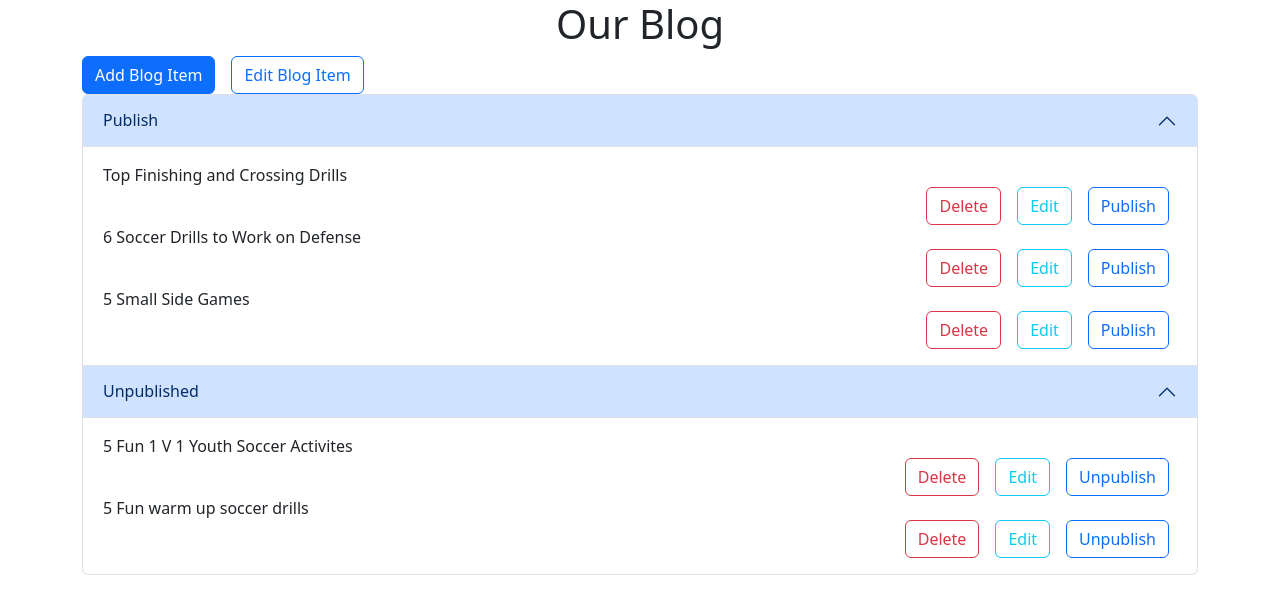
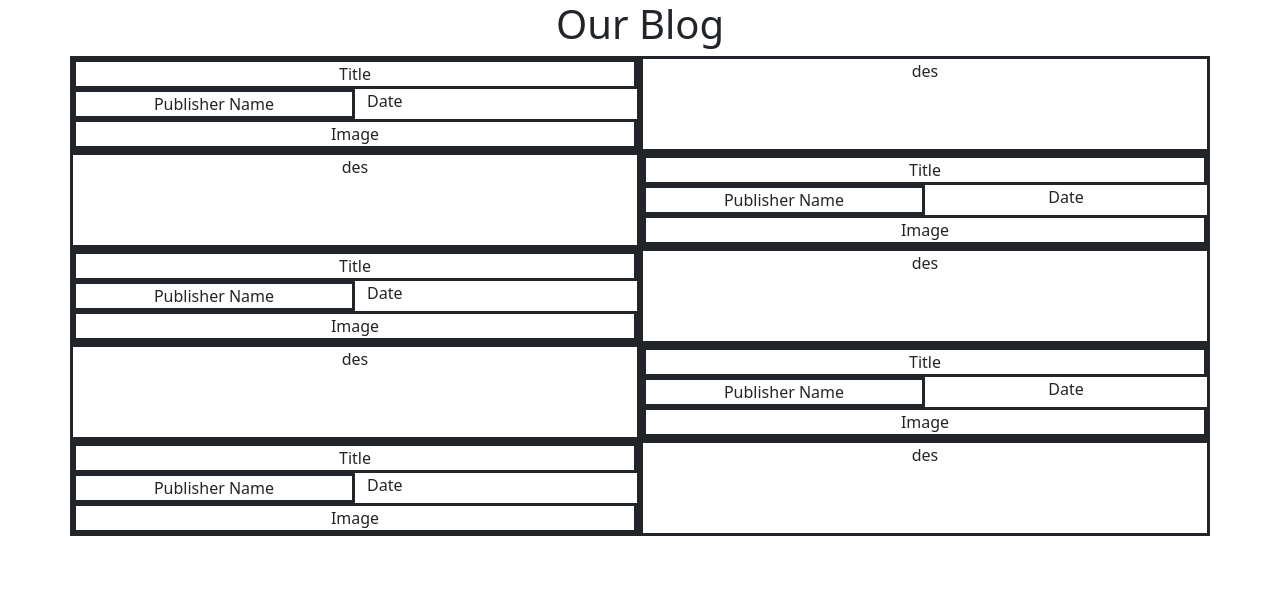
Before and after one commit to AmirSmith413/BlogFrontL, a React (Vite) app: page / in a window 1280 px wide. Shown: the top 614 px of the page. Built offline with nearby package versions, Linux system fonts and the light colour scheme.

Commit message:
finished blogpage visual

```diff
--- a/src/App.jsx
+++ b/src/App.jsx
@@ -2,6 +2,7 @@
 import { Container,Row,Col } from 'react-bootstrap'
 import './App.css'
 import Dashboard from './components/Dashboard'
+import BlogPage from './components/BlogPage'
 
 function App() {
 
@@ -12,7 +13,8 @@
          <Col>
          <h1 className='text-center'>Our Blog</h1>
          </Col>
-         <Dashboard/>
+         <BlogPage/>
+         {/* <Dashboard/> */}
       </Row>
     </Container>
   )
--- /dev/null
+++ b/src/components/BlogPage.jsx
@@ -0,0 +1,157 @@
+import { useState } from "react";
+import {
+  Button,
+  Container,
+  Row,
+  Col,
+  Accordion,
+  ListGroup,
+} from "react-bootstrap";
+
+const BlogPage = () => {
+  const [blogItems, setBlogItems] = useState([
+    {
+      Id: 1,
+      Title: "Top Finishing and Crossing Drills",
+      Publisher: "anonymous",
+      Date: "01-13-2022",
+      Text: "Developing finishing and crossing skills is an important aspect of soccer that can greatly constribute to your player.",
+      Image: "./assets/Images/3soccerballs.jpg",
+      Published: true,
+    },
+    {
+      Id: 2,
+      Title: "6 Soccer Drills to Work on Defense",
+      Publisher: "anonymous",
+      Date: "01-14-2022",
+      Text: "A strong defense is the backbone of any successful soccer team",
+      Image: "./assets/Images/3soccerballs.jpg",
+      Published: true,
+    },
+    {
+      Id: 3,
+      Title: "5 Small Side Games",
+      Publisher: "anonymous",
+      Date: "01-15-2022",
+      Text: "Small-sided games create a fast-paced and intense environment.",
+      Image: "./assets/Images/3soccerballs.jpg",
+      Published: true,
+    },
+    {
+      Id: 4,
+      Title: "5 Fun 1 V 1 Youth Soccer Activites",
+      Publisher: "anonymous",
+      Date: "01-15-2022",
+      Text: "One of the best ways to naturally bring out the competitive nature.",
+      Image: "./assets/Images/3soccerballs.jpg",
+      Published: false,
+    },
+    {
+      Id: 5,
+      Title: "5 Fun warm up soccer drills",
+      Publisher: "anonymous",
+      Date: "01-15-2022",
+      Text: "One of the challenges for youth soccer coaches is to make sure their players are always excited to come to practice.",
+      Image: "./assets/Images/3soccerballs.jpg",
+      Published: false,
+    },
+  ]);
+
+  return (
+    <Container>
+      <Row>
+        <Col>
+          {blogItems.map((item, i) => (
+            <div key={item.Id}>
+              {i % 2 == 0 ? (
+                <Row key={item.Id}>
+                  <Col md={6}>
+                    <Row style={{ border: "solid" }}>
+                      <Col
+                        style={{ border: "solid" }}
+                        className="d-flex justify-content-center"
+                        md={12}
+                      >
+                        Title
+                      </Col>
+                      <Col md={12}>
+                        <Row>
+                          <Col
+                            style={{ border: "solid" }}
+                            md={6}
+                            className="d-flex justify-content-center"
+                          >
+                            Publisher Name
+                          </Col>
+                          <Col md={6}>Date</Col>
+                        </Row>
+                      </Col>
+                      <Col
+                        style={{ border: "solid" }}
+                        md={12}
+                        className="d-flex justify-content-center"
+                      >
+                        Image
+                      </Col>
+                    </Row>
+                  </Col>
+                  <Col
+                    style={{ border: "solid" }}
+                    md={6}
+                    className="d-flex justify-content-center"
+                  >
+                    des
+                  </Col>
+                </Row>
+              ) : (
+                <Row key={item.Id}>
+                  <Col
+                    style={{ border: "solid" }}
+                    md={6}
+                    className="d-flex justify-content-center"
+                  >
+                    des
+                  </Col>
+                  <Col md={6}>
+                    <Row style={{ border: "solid" }}>
+                      <Col
+                        style={{ border: "solid" }}
+                        className="d-flex justify-content-center"
+                        md={12}
+                      >
+                        Title
+                      </Col>
+                      <Col md={12}>
+                        <Row>
+                          <Col
+                            style={{ border: "solid" }}
+                            md={6}
+                            className="d-flex justify-content-center"
+                          >
+                            Publisher Name
+                          </Col>
+                          <Col md={6} className="d-flex justify-content-center">
+                            Date
+                          </Col>
+                        </Row>
+                      </Col>
+                      <Col
+                        style={{ border: "solid" }}
+                        md={12}
+                        className="d-flex justify-content-center"
+                      >
+                        Image
+                      </Col>
+                    </Row>
+                  </Col>
+                </Row>
+              )}
+            </div>
+          ))}
+        </Col>
+      </Row>
+    </Container>
+  );
+};
+
+export default BlogPage;
```
